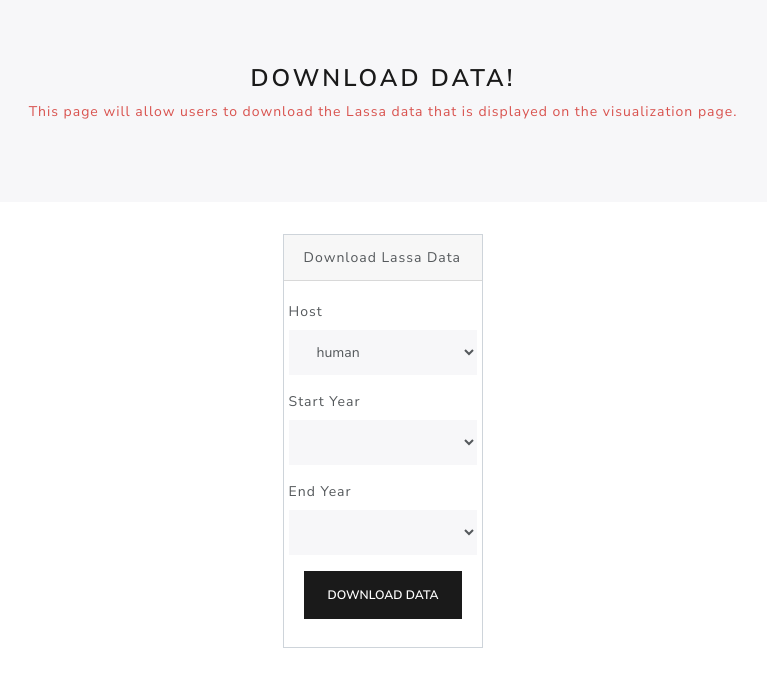
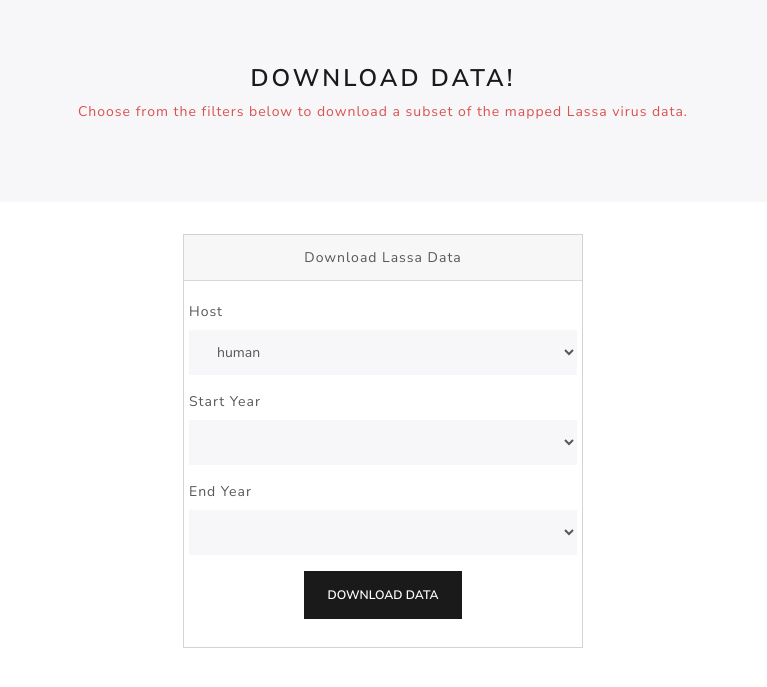
Before and after one commit to tvarrelman/LassaMapping, a Flask app: page /Download in a window 1280 px wide. Shown: the part 91-778 px from the top of the page, without its empty margins (257-1024 px from the left). Run offline with Flask 2, Linux system fonts and the light colour scheme; data that the repository does not hold is empty; some libraries are stand-ins or nearby versions.

Commit message:
adjusted download styling

```diff
--- a/LassaMappingApp/templates/download.html
+++ b/LassaMappingApp/templates/download.html
@@ -25,10 +25,10 @@
 	<body>
 		<div style="text-align: center" class="jumbotron">
 			<h3>{{message}}</h3>
-			<p style="text-align: center" class="text-danger"> This page will allow users to download the Lassa data that is displayed on the visualization page.</p>
+			<p style="text-align: center" class="text-danger"> Choose from the filters below to download a subset of the mapped Lassa virus data.</p>
 		</div>
 		<div class="row justify-content-center">
-			<div class="card border-secondary mb-3" style="max-width: 30rem;">
+			<div class="card border-secondary mb-3" style="width: 25rem; text-align:center">
 				<div class="card-header">Download Lassa Data</div>
 				<div class="card-body">
 					<div class="form-group row">
```
